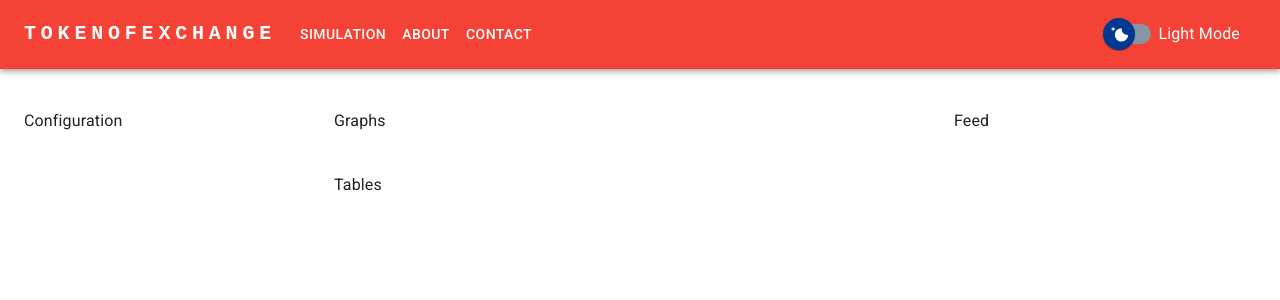
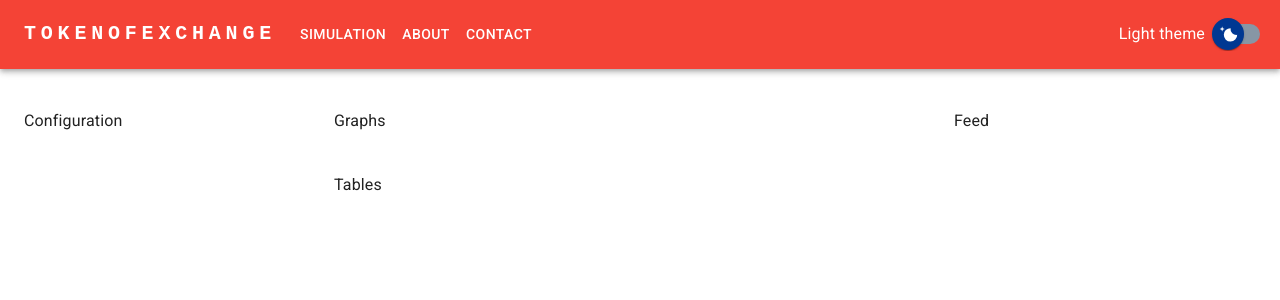
Before and after one commit to whyowisp/token-of-exchange, a React (Vite) app: page / in a window 1280 px wide. Shown: the top 300 px of the page. Built offline with nearby package versions, Linux system fonts and the light colour scheme.

Commit message:
Theming switch complete

```diff
--- a/src/components/MainMenu.tsx
+++ b/src/components/MainMenu.tsx
@@ -123,7 +123,8 @@ const MainMenu: React.FC<ThemeProps> = ({ mode, setMode }) => {
               color="default"
             />
             }
-            label={mode === 'dark' ? 'Dark Mode' : 'Light Mode'}
+            label={mode === 'dark' ? 'Dark theme' : 'Light theme'}
+            labelPlacement='start'
           />
         </Toolbar>
       </Container>
```
